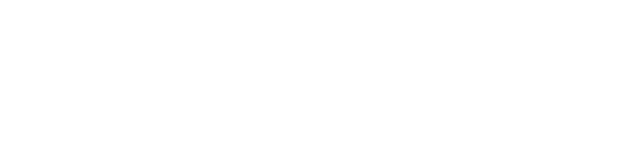
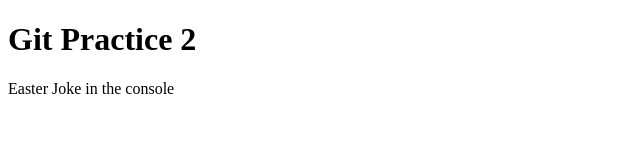
Before and after one commit to aakritibajekal/git-practice-2, a plain HTML site: page index.html in a window 1280 px wide. Shown: the whole page, without its empty margins (0-640 px from the left). Drawn offline with Linux system fonts and the light colour scheme.

Commit message:
js-commit 1

```diff
--- a/index.html
+++ b/index.html
@@ -4,6 +4,7 @@
 	<title>Git Practice 2</title>
 </head>
 <body>
-	<h1></h1>
+	<h1>Git Practice 2</h1>
+	<p>Easter Joke in the console</p>
 </body>
 </html>
--- /dev/null
+++ b/js/scripts.js
@@ -0,0 +1 @@
+console.log('Why are eggs not very much into jokes? Because they could crack up.');
```
